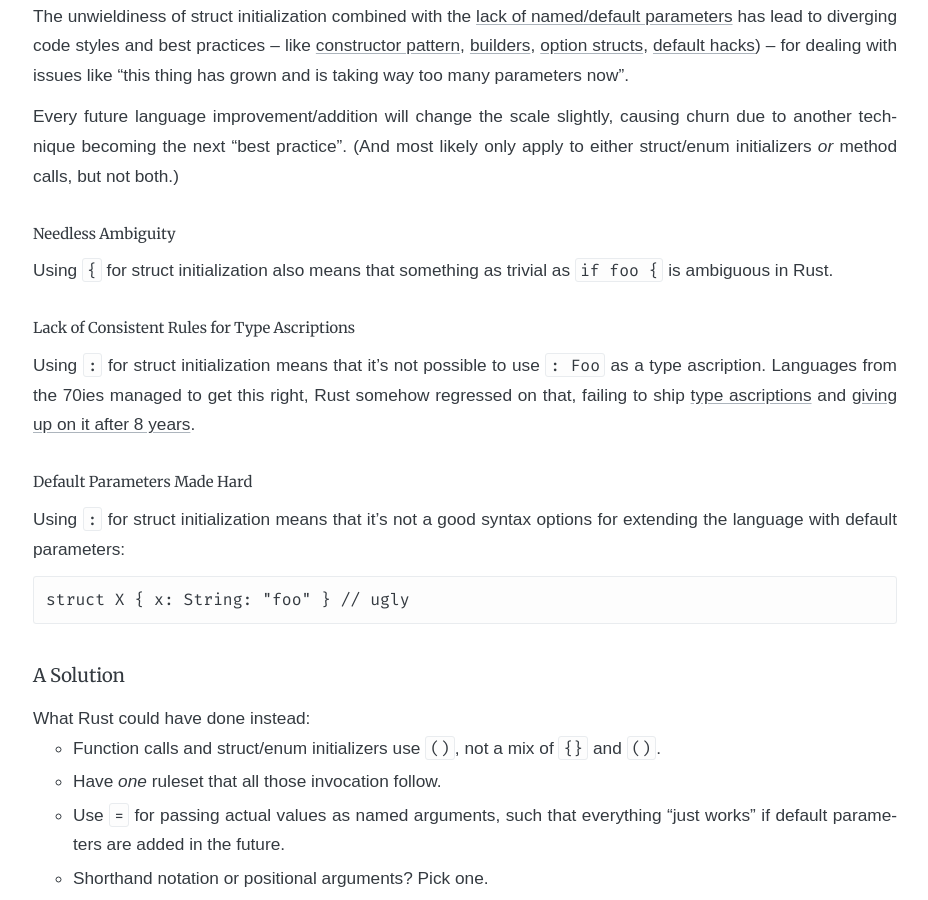
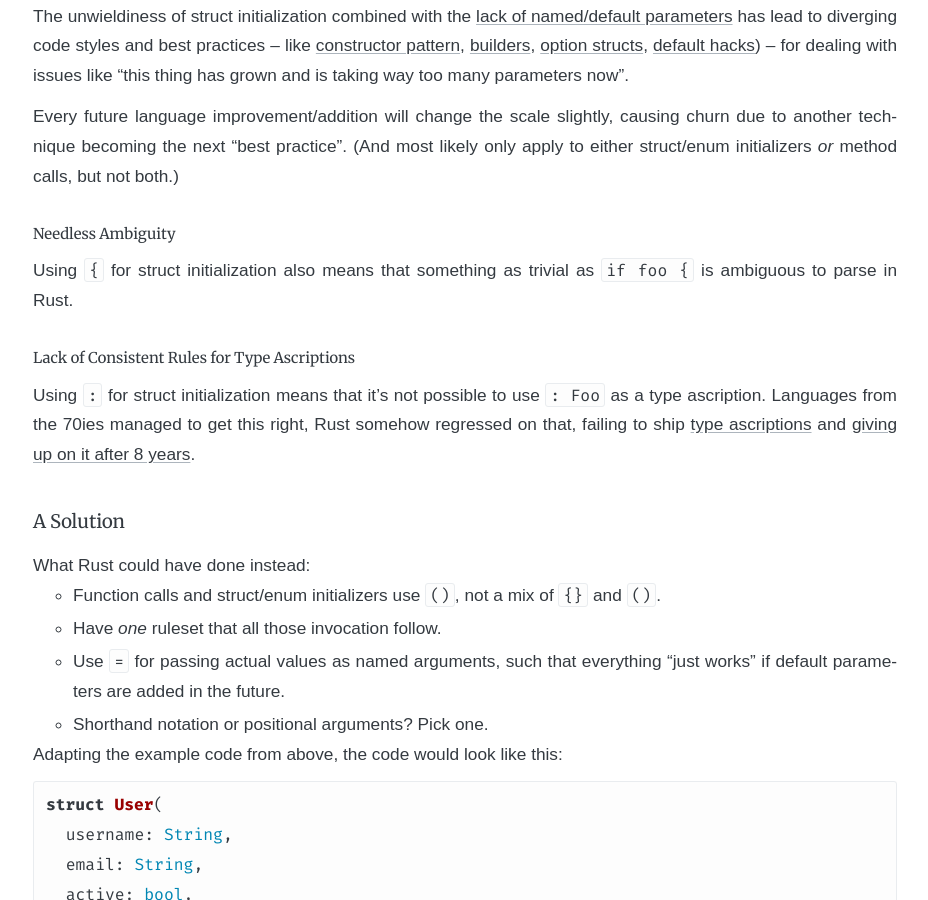
Before and after one commit to soc/soc.me, a Jekyll site: the page built from _languages/rust-struct-initializer-mistake.md, in a window 1280 px wide and 900 px high, scrolled down 1217 px. Shown: the whole window, without its empty margins (175-1103 px from the left). Built offline with Jekyll 4.4.1, drawn with Linux system fonts in a browser that asks for light colours; some web fonts are replaced.

Commit message:
Update rust-struct-initializer-mistake.md

```diff
--- a/_languages/rust-struct-initializer-mistake.md
+++ b/_languages/rust-struct-initializer-mistake.md
@@ -57,7 +57,7 @@ becoming the next "best practice".
 
 ##### Needless Ambiguity
 
-Using `{` for struct initialization also means that something as trivial as `if foo {` is ambiguous in Rust.
+Using `{` for struct initialization also means that something as trivial as `if foo {` is ambiguous to parse in Rust.
 
 
 ##### Lack of Consistent Rules for Type Ascriptions
@@ -67,12 +67,6 @@ Languages from the 70ies managed to get this right, Rust somehow regressed on th
 [type ascriptions](https://rust-lang.github.io/rfcs/0803-type-ascription.html) and
 [giving up on it after 8 years](https://rust-lang.github.io/rfcs/3307-de-rfc-type-ascription.html).
 
-
-##### Default Parameters Made Hard
-
-Using `:` for struct initialization means that it's not a good syntax options for extending the language with default parameters:
-
-    struct X { x: String: "foo" } // ugly
 
 #### A Solution
 
```
